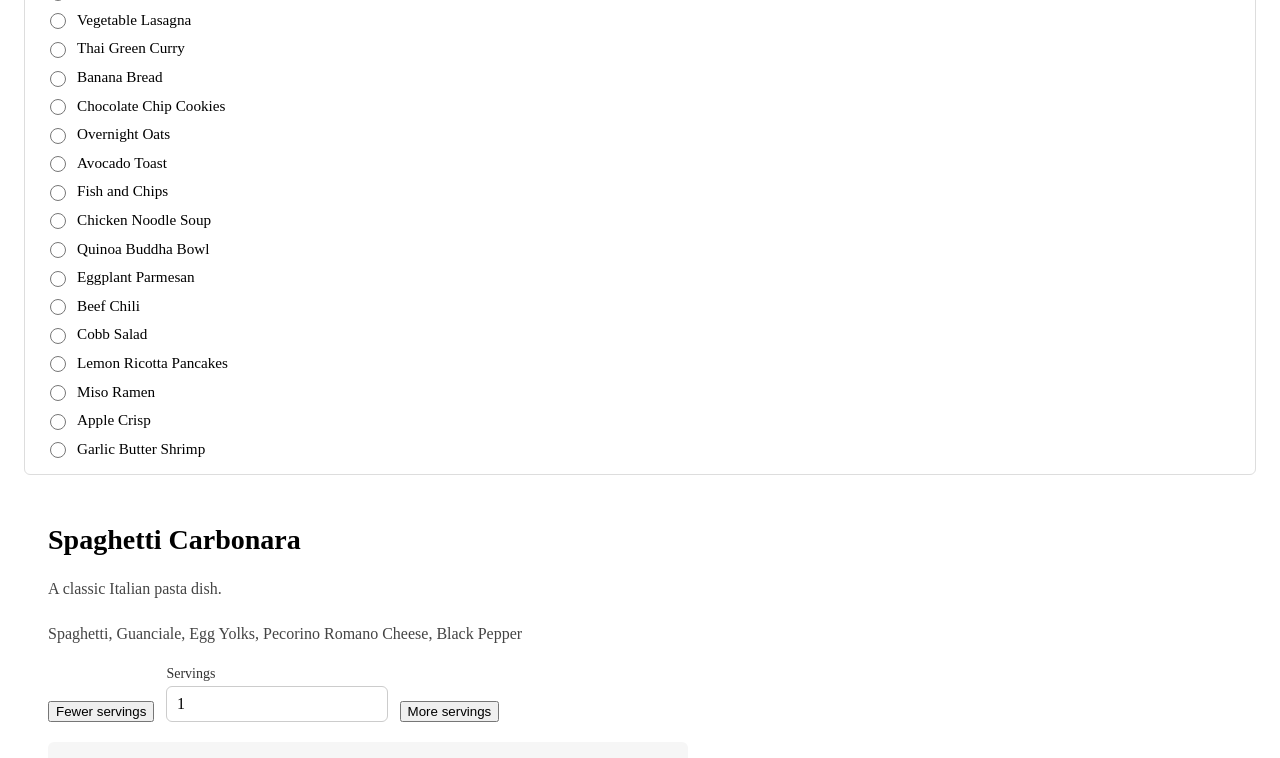
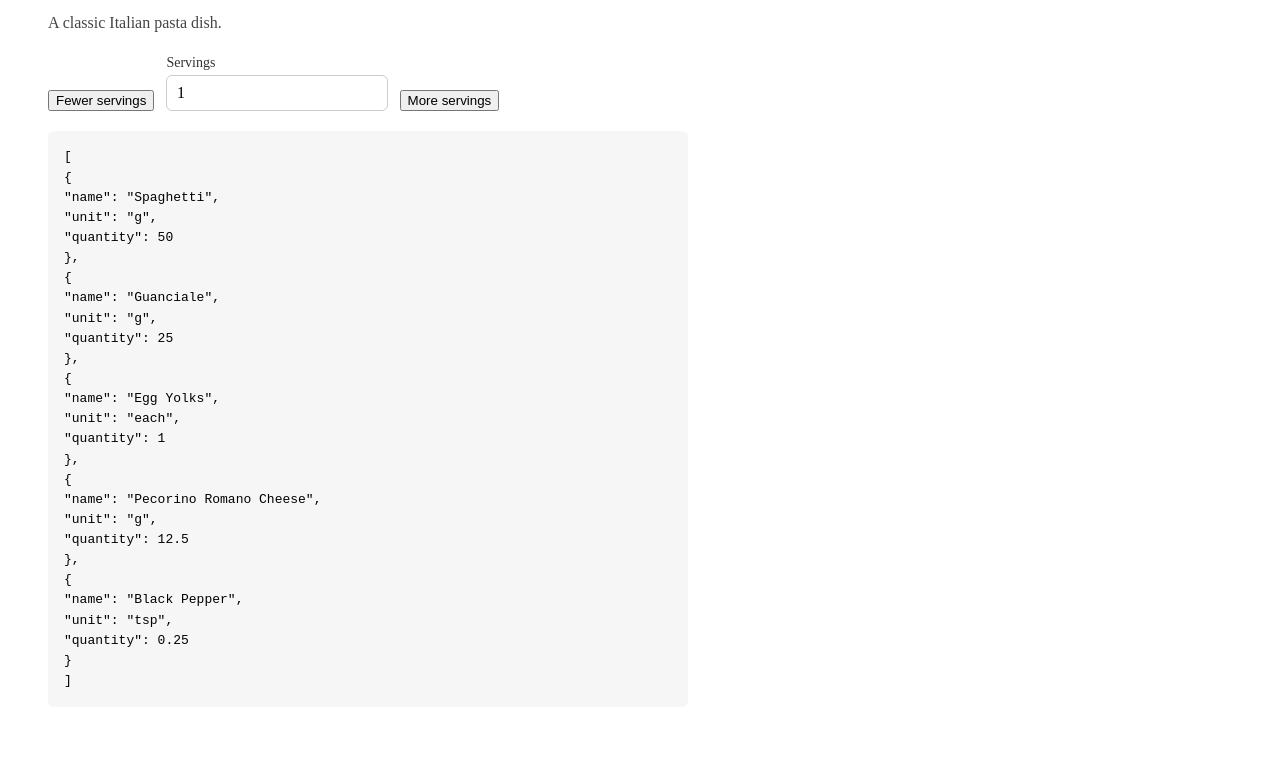
Before and after one commit to alyssamichelle/recipe-box-the-sequel, an Angular app: page / in a window 1280 px wide. Shown: the part 460-1218 px from the top of the page. Built offline with nearby package versions, Linux system fonts and the light colour scheme.

Commit message:
add alternative view of recipe list

```diff
--- a/src/app/recipe-detail/recipe-detail.css
+++ b/src/app/recipe-detail/recipe-detail.css
@@ -72,7 +72,15 @@
 .recipe-detail__ingredients {
   margin: 0;
   padding: 1rem;
-  overflow: auto;
   border-radius: 0.375rem;
   background: #f6f6f6;
+  line-height: 1.55;
+  white-space: pre-line;
+  overflow-wrap: anywhere;
 }
+
+.recipe-detail__ingredients strong {
+  display: block;
+  margin-bottom: 0.4rem;
+  font-size: 1rem;
+}
--- a/src/app/recipe-detail/recipe-detail.html
+++ b/src/app/recipe-detail/recipe-detail.html
@@ -1,7 +1,6 @@
 <section class="recipe-detail">
   <h2 class="recipe-detail__name">{{ recipe().name }}</h2>
   <p class="recipe-detail__description">{{ recipe().description }}</p>
-  <p class="recipe-detail__description">{{ recipe().ingredients.map(ingredient => ingredient.name).join(', ') }}</p>
   <!-- <img [src]="recipe().imgUrl" [attr.alt]="'Photo of ' + recipe().name" width="300" height="200" /> -->
 
   <div class="recipe-detail__controls">
@@ -26,4 +25,6 @@
   </div>
 
   <pre class="recipe-detail__ingredients">{{ adjustedIngredients() | json }}</pre>
+  <!-- <p class="recipe-detail__ingredients"><strong>Ingredients:</strong> {{ ingredientsLine() }}</p> -->
+
 </section>
--- a/src/app/recipe-detail/recipe-detail.ts
+++ b/src/app/recipe-detail/recipe-detail.ts
@@ -53,6 +53,13 @@ export class RecipeDetail {
     }));
   });
 
+  /** Plain-text block for the template; newlines become separate rows via `white-space: pre-line`. */
+  protected readonly ingredientsLine = computed(() =>
+    this.adjustedIngredients()
+      .map((i) => `${i.quantity} ${i.unit} ${i.name}`)
+      .join('\n'),
+  );
+
   protected incrementServings(): void {
     const raw = this.servingsForm.servings().value();
     const current = typeof raw === 'number' && !Number.isNaN(raw) ? raw : 1;
--- a/src/app/recipe-list/recipe-list.css
+++ b/src/app/recipe-list/recipe-list.css
@@ -27,6 +27,15 @@
   flex-direction: column;
   gap: 0.6rem;
   margin-top: 0.75rem;
+  max-height: 33vh;
+  min-height: 0;
+  overflow-y: auto;
+  overflow-x: hidden;
+  padding: 0.5rem 0.75rem;
+  border: 1px solid #e8e8e8;
+  border-radius: 0.375rem;
+  background: #fafafa;
+  -webkit-overflow-scrolling: touch;
 }
 
 .recipe-list__choice {
```
